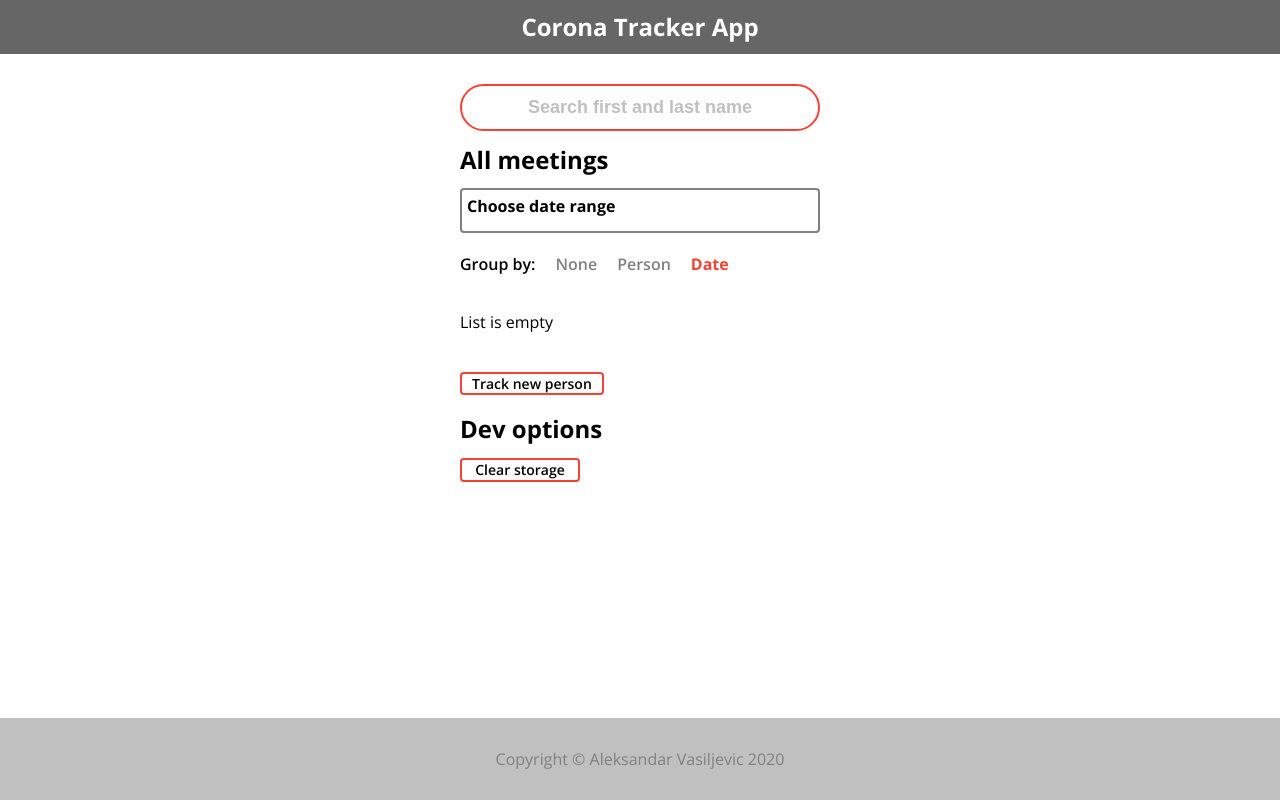
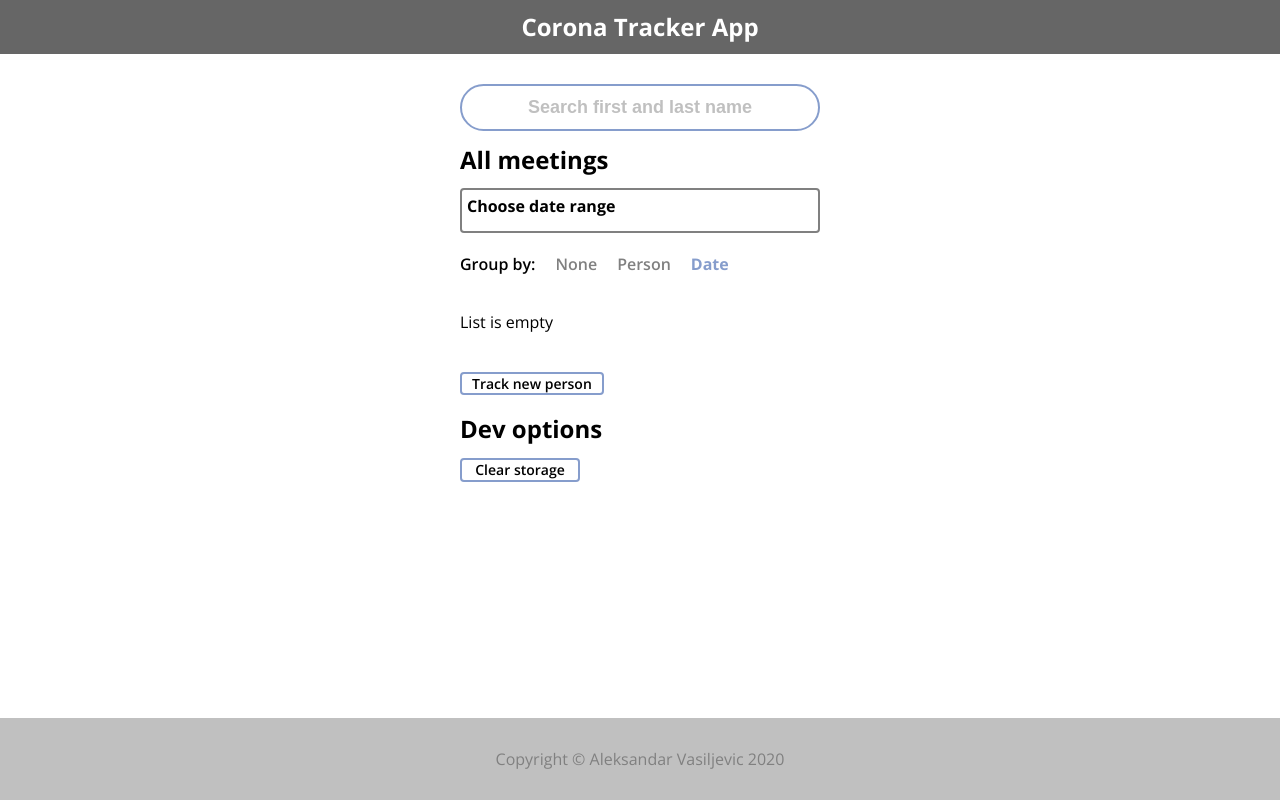
Before and after one commit to AleksandarAleksandar/corona-meeting-tracker, a React (Create React App) app: page / in a window 1280 px wide. Built offline with nearby package versions, Linux system fonts and the light colour scheme.

Commit message:
main color changed

```diff
--- a/public/static/css/style.css
+++ b/public/static/css/style.css
@@ -240,7 +240,7 @@ h1 {
 
 input[type="text"],
 input[type="number"] {
-  border: 1px solid #f44336;
+  border: 1px solid #869dcc;
   border-radius: 4px;
   padding: 5px 10px;
   font-size: 16px;
@@ -255,7 +255,7 @@ input::placeholder {
   color: rgba(192, 192, 192, 1);
 }
 label {
-  color: #f44336;
+  color: #869dcc;
   padding-left: 4px;
   font-size: 14px;
   font-weight: 400;
@@ -280,7 +280,7 @@ label {
 }
 
 .search-form-box {
-  border: 2px solid #f44336;
+  border: 2px solid #869dcc;
   border-radius: 200px;
   padding: 6px 10px;
 }
@@ -294,7 +294,7 @@ label {
 }
 
 .btn {
-  border: 2px solid #f44336;
+  border: 2px solid #869dcc;
   border-radius: 4px;
   min-width: 120px;
   padding-left: 10px;
@@ -306,7 +306,7 @@ label {
   margin-bottom: 5px;
 }
 .btn:hover {
-  background-color: #f44336;
+  background-color: #869dcc;
   color: white;
   cursor: pointer;
 }
@@ -329,7 +329,7 @@ label {
   cursor: pointer;
 }
 .filter > .active {
-  color: #f44336;
+  color: #869dcc;
   font-weight: 700;
 }
 .filter > .title {
```
